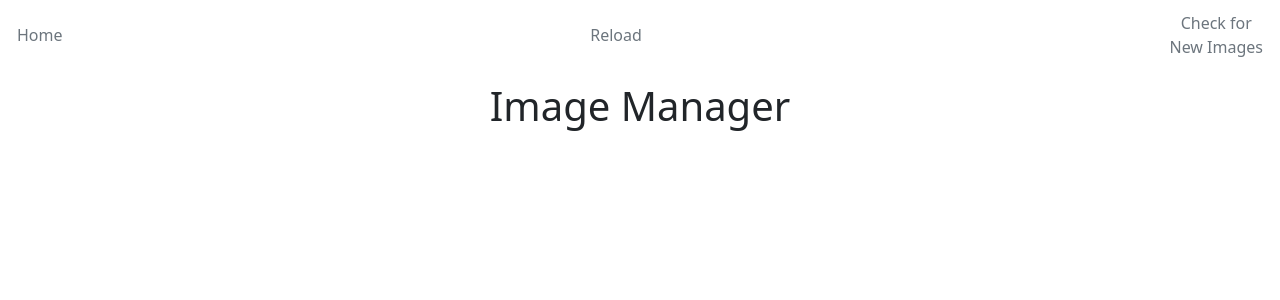
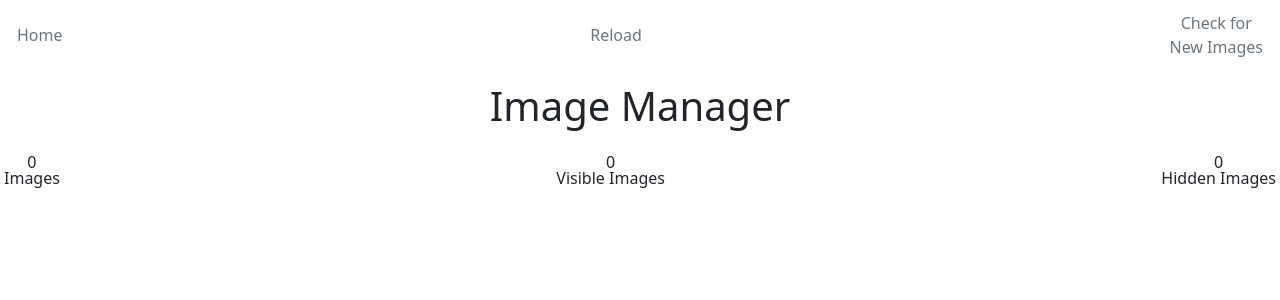
Before and after one commit to nickbap/palbum, a Flask app: page /images in a window 1280 px wide. Shown: the top 300 px of the page. Run offline with Flask 3, Linux system fonts and the light colour scheme; data that the repository does not hold is empty; some libraries are stand-ins or nearby versions.

Commit message:
Add stats about images on image manager page

```diff
--- a/palbum/routes.py
+++ b/palbum/routes.py
@@ -39,7 +39,12 @@ def image():
 @main.route("/images")
 def images():
     images = ImageModelStorage.get_all_images_by_added_at()
-    return render_template("images.html", images=images)
+    image_stats = {
+        "total": len(images),
+        "visible": sum([1 for image in images if image.is_visible]),
+        "hidden": sum([1 for image in images if not image.is_visible]),
+    }
+    return render_template("images.html", images=images, image_stats=image_stats)
 
 
 @main.route("/image/toggle/<int:image_id>", methods=["POST"])
--- a/palbum/templates/images.html
+++ b/palbum/templates/images.html
@@ -16,6 +16,28 @@
 </div>
 
 <h1 class="py-3 text-center">Image Manager</h1>
+
+{% if image_stats %}
+<div class="d-flex justify-content-between pb-3">
+    <div class="d-flex flex-column align-items-center">
+        <p class="lh-1 m-0">{{ image_stats['total'] }}</p>
+        <p class="lh-1 m-0">Images</p>
+    </div>
+    <div>
+        <div class="d-flex flex-column align-items-center">
+            <p class="lh-1 m-0">{{ image_stats['visible'] }}</p>
+            <p class="lh-1 m-0">Visible Images</p>
+        </div>
+    </div>
+    <div>
+        <div class="d-flex flex-column align-items-center">
+            <p class="lh-1 m-0">{{ image_stats['hidden'] }}</p>
+            <p class="lh-1 m-0">Hidden Images</p>
+        </div>
+    </div>
+</div>
+{% endif %}
+
 {% if images %}
 <div class="container d-flex flex-wrap justify-content-around">
     {% for image in images %}
```
